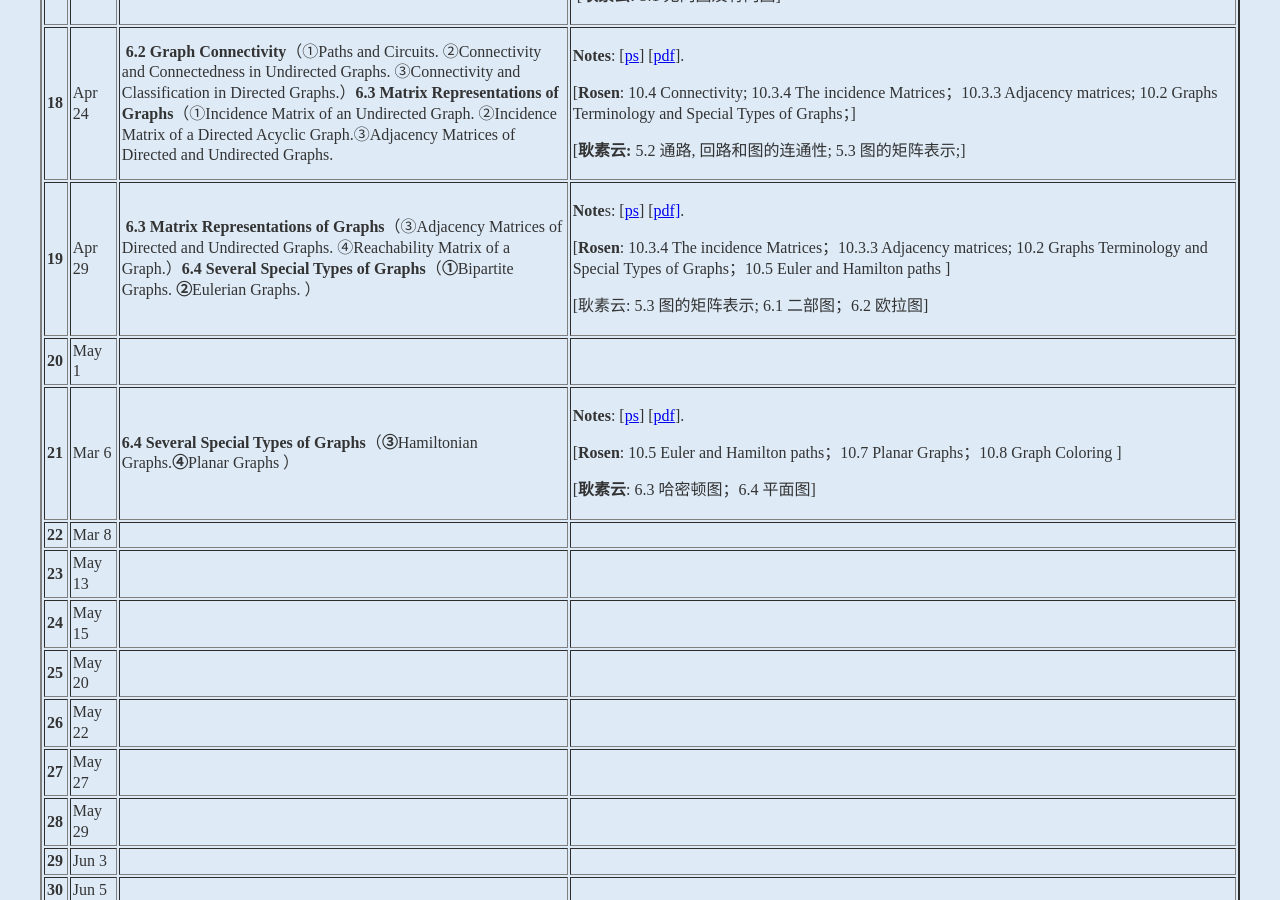
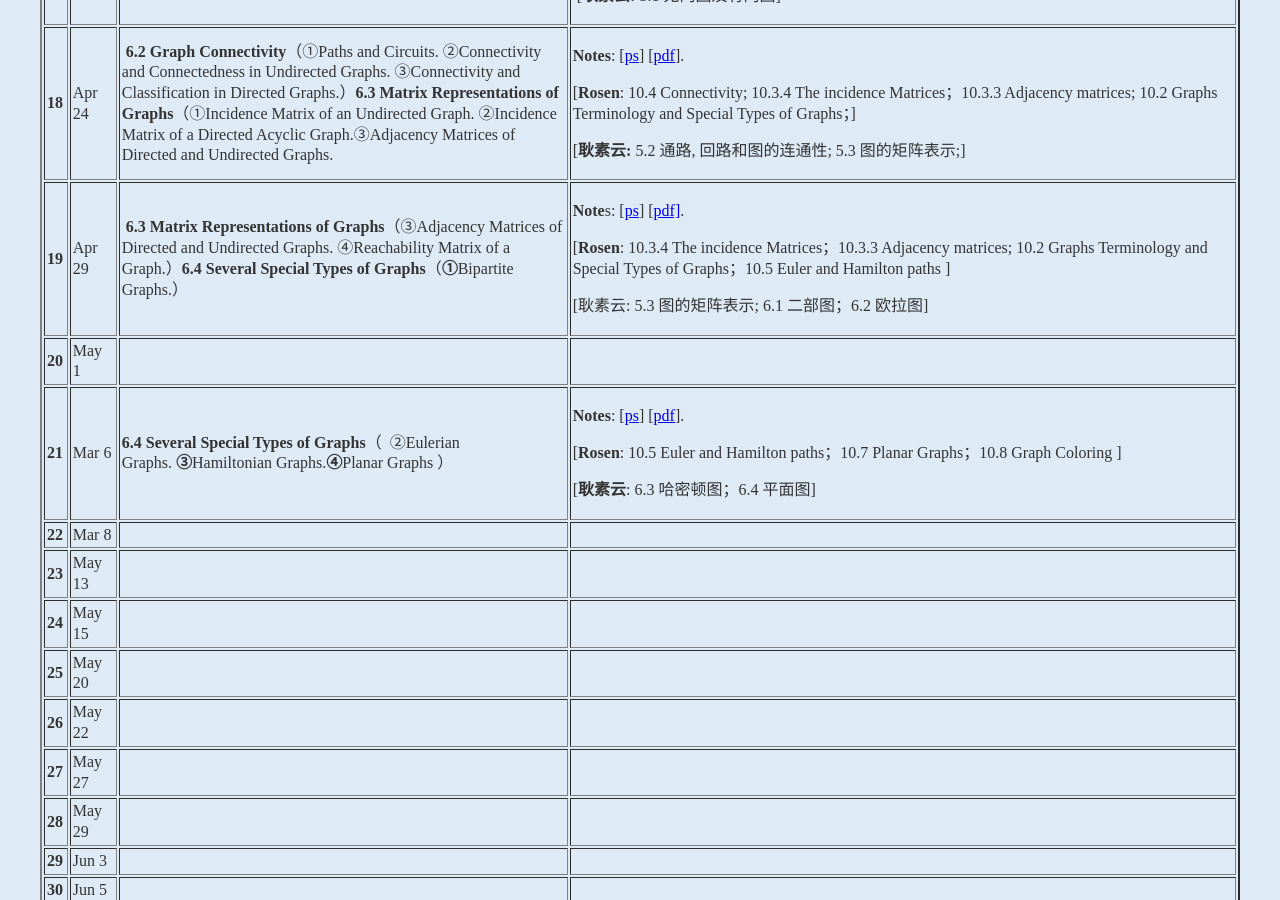
Before and after one commit to kejiwei/kejiwei.github.io, a Jekyll site: the page teaching/courses/dismath/index.html, which Jekyll copies as it is, in a window 1280 px wide and 900 px high, scrolled down 3395 px. Built offline with Jekyll 4.4.1, drawn with Linux system fonts in a browser that asks for light colours.

Commit message:
Add files via upload

```diff
--- a/teaching/courses/dismath/index.html
+++ b/teaching/courses/dismath/index.html
@@ -243,8 +243,8 @@
                 <tr>
                 <td><strong>19</strong></td>
                 <td>Apr 29</td>
-                <td>&nbsp;<strong>6.3 Matrix Representations of Graphs</strong>（③Adjacency Matrices of Directed and Undirected Graphs. ④Reachability Matrix of a Graph.）<strong>6</strong><strong>.4 Several Special Types of Graphs</strong>（<strong>①</strong>Bipartite Graphs. <strong>②</strong>Eulerian Graphs. ）</td>
-                <td><p><strong>Note</strong>s: [<a href="slides/lecture.ppsx">ps</a>] [<a href="slides/lecture.pdf">pdf]</a>.&nbsp;</p>
+                <td>&nbsp;<strong>6.3 Matrix Representations of Graphs</strong>（③Adjacency Matrices of Directed and Undirected Graphs. ④Reachability Matrix of a Graph.）<strong>6</strong><strong>.4 Several Special Types of Graphs</strong>（<strong>①</strong>Bipartite Graphs.）</td>
+                <td><p><strong>Note</strong>s: [<a href="slides/CH6-Graphs(69-89).ppsx">ps</a>] [<a href="slides/CH6-Graphs(69-89).pdf">pdf]</a>.&nbsp;</p>
                   <p>[<strong>Rosen</strong>: 10.3.4 The incidence Matrices；10.3.3 Adjacency matrices;&nbsp;10.2 Graphs Terminology and Special Types of Graphs；10.5 Euler and Hamilton paths  ]&nbsp;</p>
                   <p>[耿素云: 5.3 图的矩阵表示; 6.1 二部图；6.2 欧拉图] </p></td>
                 </tr>
@@ -261,7 +261,7 @@
                 <tr>
                 <td><b>21</b></td>
                 <td>Mar 6</td>
-                <td><strong>6.4 Several Special Types of Graphs</strong>（<strong>③</strong>Hamiltonian Graphs.<b>④</b>Planar Graphs ）</td>
+                <td><strong>6.4 Several Special Types of Graphs</strong>（&nbsp; ②Eulerian Graphs.&nbsp;<strong>③</strong>Hamiltonian Graphs.<b>④</b>Planar Graphs ）</td>
                 <td><p><strong>Notes</strong>: [<a href="slides/lecture.ppsx">ps</a>] [<a href="slides/lecture.pdf">pdf</a>].&nbsp;</p>
                   <p>[<strong>Rosen</strong>: 10.5 Euler and Hamilton paths；10.7 Planar Graphs；10.8 Graph Coloring  ]</p>
                   <p>[<strong>耿素云</strong>: 6.3 哈密顿图；6.4 平面图] </p></td>
```
